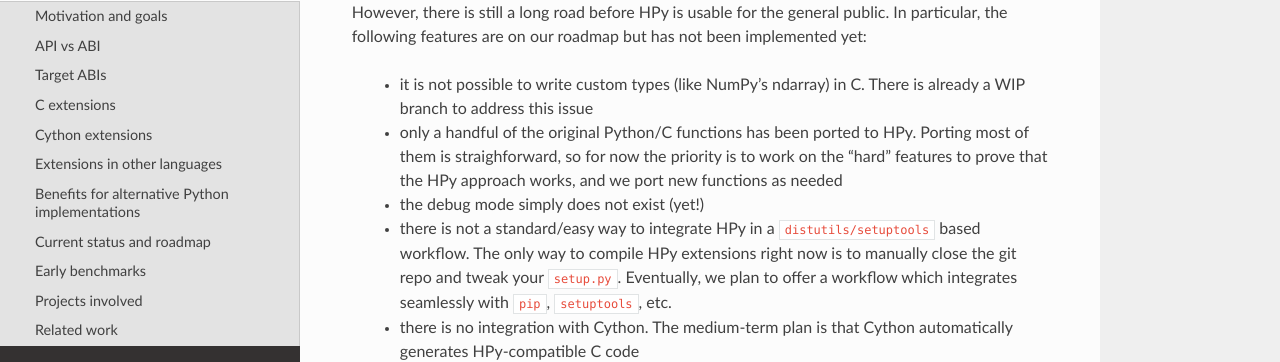
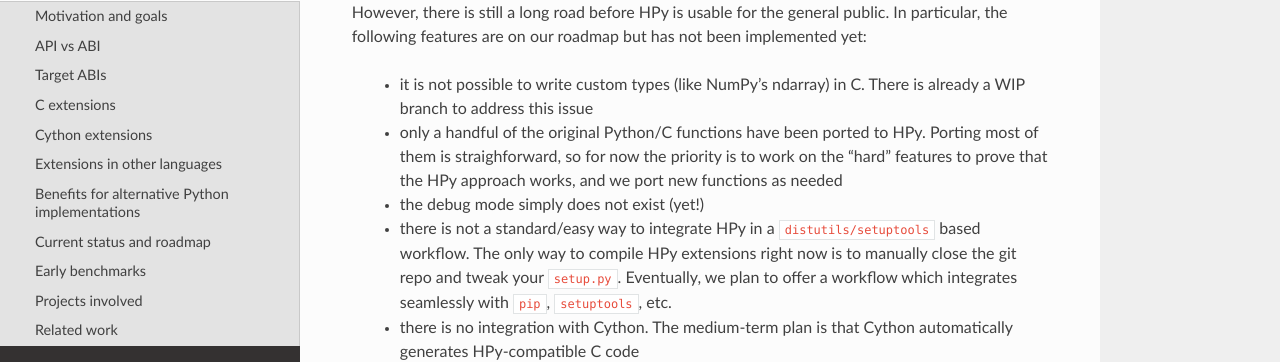
Before and after one commit to hpyproject/hpy, a Sphinx documentation site: the page built from docs/overview.rst, in a window 1280 px wide and 900 px high, scrolled down 4649 px. Shown: the part 135-497 px from the top of the window. Built offline with Sphinx 7.4.7 and the Read the Docs theme 2.0.0, drawn with Linux system fonts in a browser that asks for light colours.

Commit message:
Update docs/overview.rst
Co-Authored-By: Matti Picus <matti.picus@gmail.com>

```diff
--- a/docs/overview.rst
+++ b/docs/overview.rst
@@ -267,7 +267,7 @@ been implemented yet:
   - it is not possible to write custom types (like NumPy's ndarray) in C. There is already a WIP
     branch to address this issue
 
-  - only a handful of the original Python/C functions has been ported to
+  - only a handful of the original Python/C functions have been ported to
     HPy. Porting most of them is straighforward, so for now the priority is to
     work on the "hard" features to prove that the HPy approach works, and we
     port new functions as needed
```
